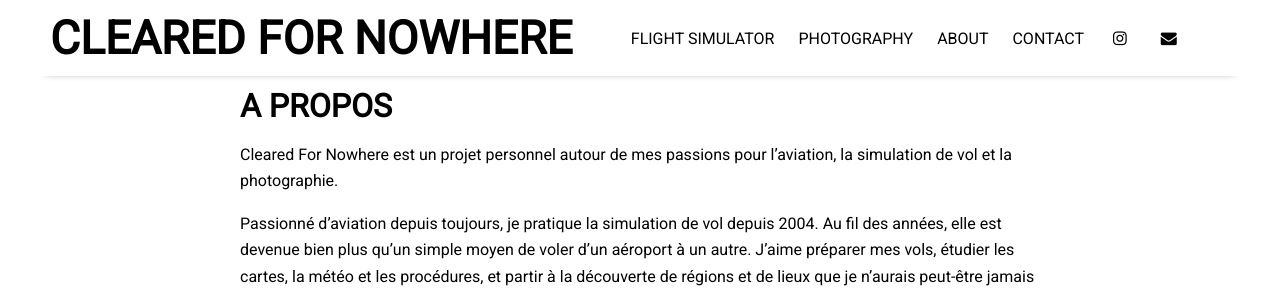
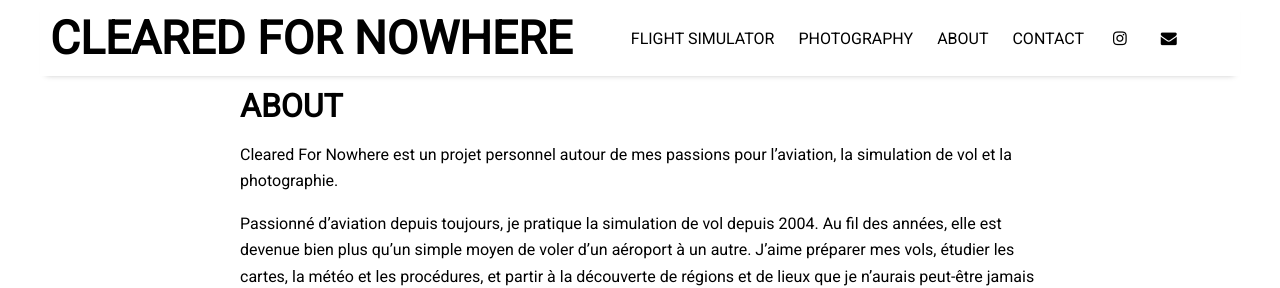
Before and after one commit to ClearedForNowhere/ClearedForNowhere.github.io, a Jekyll site: the page built from pages/about.md, in a window 1280 px wide. Shown: the top 288 px of the page. Built offline with Jekyll 4.4.1, drawn with Linux system fonts in a browser that asks for light colours; nearby versions of some CDN libraries.

Commit message:
changement nom

```diff
--- a/pages/about.md
+++ b/pages/about.md
@@ -1,6 +1,6 @@
 ---
 layout: page
-title: A PROPOS
+title: ABOUT
 permalink: /about
 ---
 
```
Also changed, not shown: pages/photography.md (+1 -1 lines).
